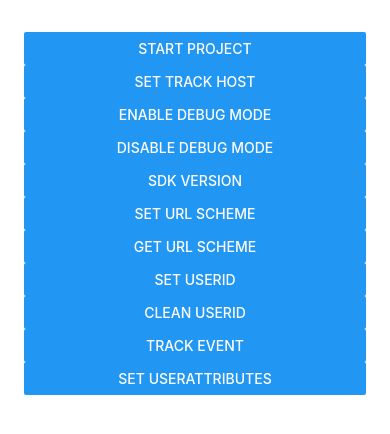
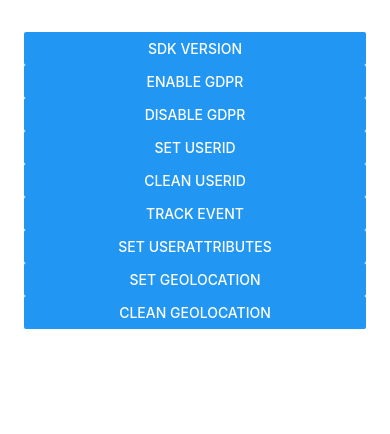
Before and after one commit to growingio/react-native-growing-cdp, a React Native app in the folder example/: screen / in a window 390 px wide. Shown: the top 434 px of the page. Built offline with nearby package versions, Linux system fonts and the light colour scheme; what react-native would draw is missing.

Commit message:
[MDF] API docs

```diff
--- a/example/App.js
+++ b/example/App.js
@@ -36,34 +36,6 @@ const App: () => React$Node = () => {
             <View style={styles.sectionContainer}>
 
             <Button
-              title = "Start Project"
-              onPress={() =>
-                NativeModules.GrowingCDP.startWithProjectId("projectId", "dataSourceId")
-            }>
-            </Button>
-
-            <Button
-              title = "Set Track Host"
-              onPress={() =>
-                NativeModules.GrowingCDP.setTrackerHost("host")
-            }>
-            </Button>
-
-            <Button
-              title = "Enable Debug Mode"
-              onPress={() =>
-                NativeModules.GrowingCDP.setEnableDebugMode(true)
-            }>
-            </Button>
-
-            <Button
-              title = "Disable Debug Mode"
-              onPress={() =>
-                NativeModules.GrowingCDP.setEnableDebugMode(false)
-            }>
-            </Button>
-
-            <Button
               title = "SDK Version"
               onPress={() =>
                 console.log(NativeModules.GrowingCDP.sdkVersion())
@@ -71,16 +43,16 @@ const App: () => React$Node = () => {
             </Button>
 
             <Button
-              title = "Set URL Scheme"
+              title = "Enable GDPR"
               onPress={() =>
-                NativeModules.GrowingCDP.setUrlScheme("url scheme")
+                console.log(NativeModules.GrowingCDP.disableDataCollect())
             }>
             </Button>
 
             <Button
-              title = "Get URL Scheme"
+              title = "Disable GDPR"
               onPress={() =>
-                console.log(NativeModules.GrowingCDP.getUrlScheme())
+                console.log(NativeModules.GrowingCDP.enableDataCollect())
             }>
             </Button>
 
@@ -109,6 +81,20 @@ const App: () => React$Node = () => {
               title = "Set UserAttributes"
               onPress={() =>
                 NativeModules.GrowingCDP.setUserAttributes({name:"GrowingIO", project:"GrowingCDP"})
+            }>
+            </Button>
+
+            <Button
+              title = "Set GeoLocation"
+              onPress={() =>
+                NativeModules.GrowingCDP.setGeoLocation(0.0, 0.0)
+            }>
+            </Button>
+
+            <Button
+              title = "Clean GeoLocation"
+              onPress={() =>
+                NativeModules.GrowingCDP.clearGeoLocation()
             }>
             </Button>
 
```
Also changed, not shown: 7 other files (tests, documents, lock files or other folders).
